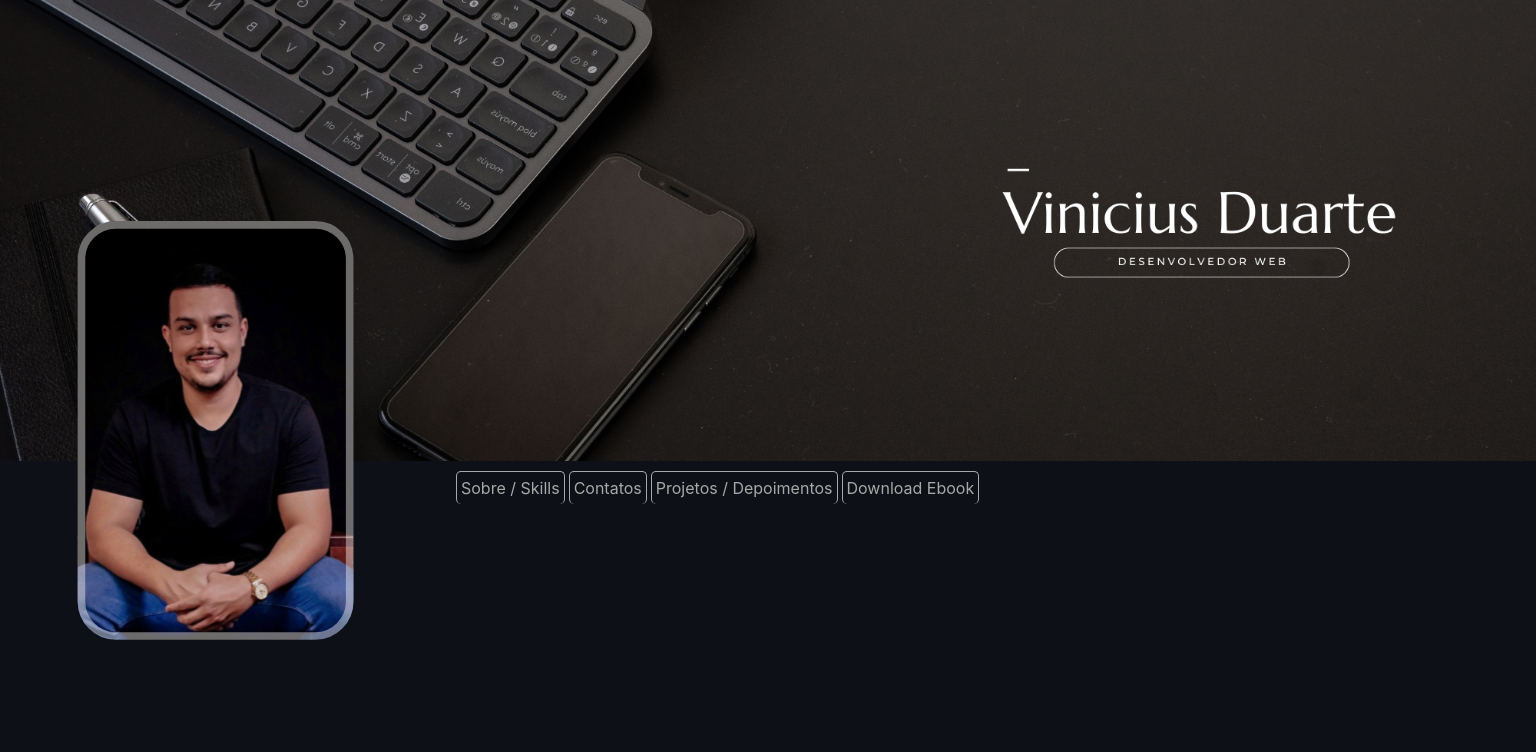
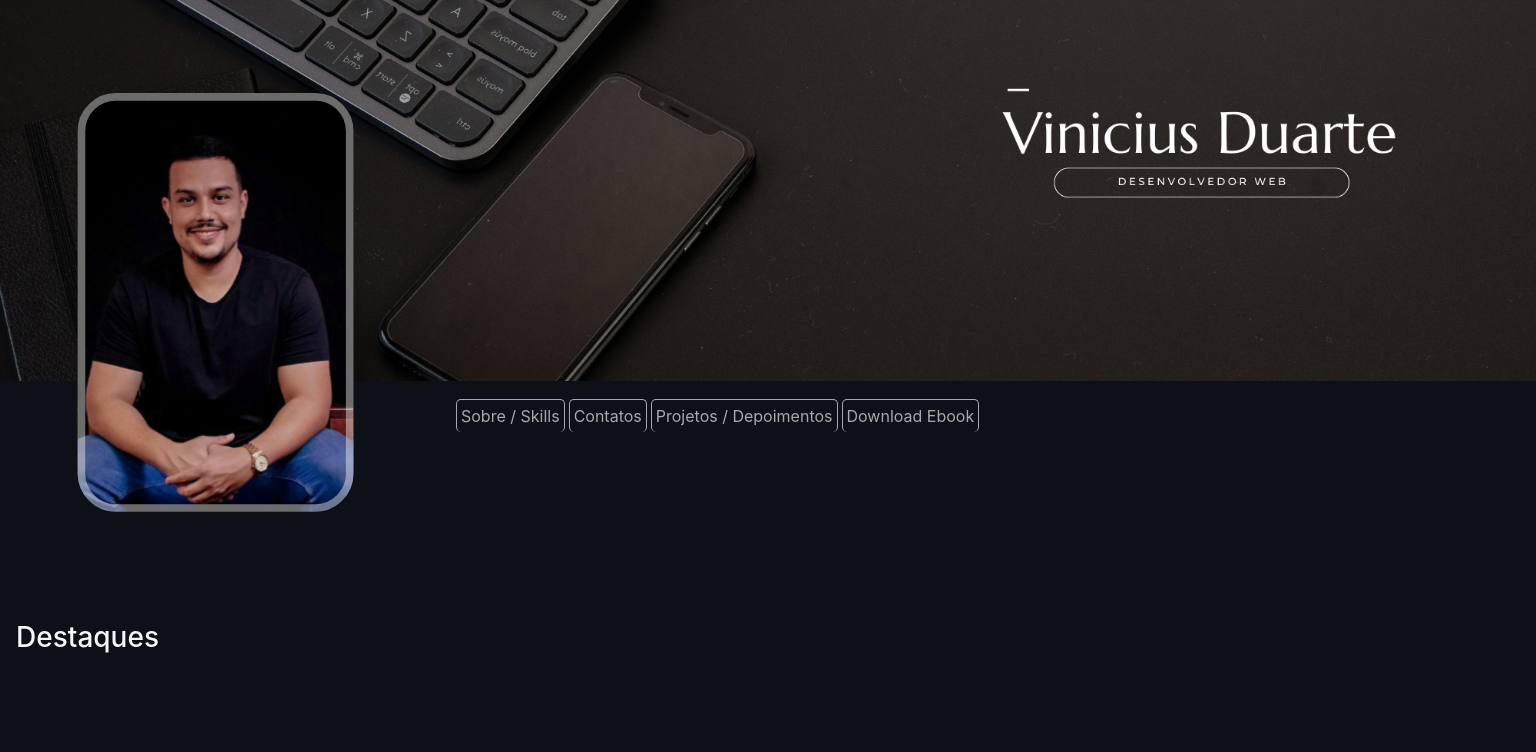
Before and after one commit to francovinicius/Vinicius-duarte, a React (Create React App) app: page /projects in a window 1536 px wide. Shown: the top 752 px of the page. Built offline with nearby package versions, Linux system fonts and the light colour scheme.

Commit message:
alt margin

```diff
--- a/src/Components/Banner/Banner.css
+++ b/src/Components/Banner/Banner.css
@@ -85,7 +85,7 @@
 
     .foto-mobile {
 
-        margin-top: -15rem;
+        margin-top: -18rem;
         margin-left: -.5rem;
         width: 30rem;
         height: 32rem;
@@ -96,8 +96,12 @@
         flex-wrap: wrap;
         gap: 4px;
         width: 35rem;
-        margin-top: -14rem;
+        margin-top: -10rem;
 
     }
 
+    .foto-banner {
+        margin-top: -5rem;
+    }
+
 }
--- a/src/Components/Projects/Projects.css
+++ b/src/Components/Projects/Projects.css
@@ -47,7 +47,7 @@
 }
 
 .meus-projetos{
-    margin-left: 1rem;
+    margin: 5rem 1rem 5rem 1rem;
 }
 
 .highlights {
```
